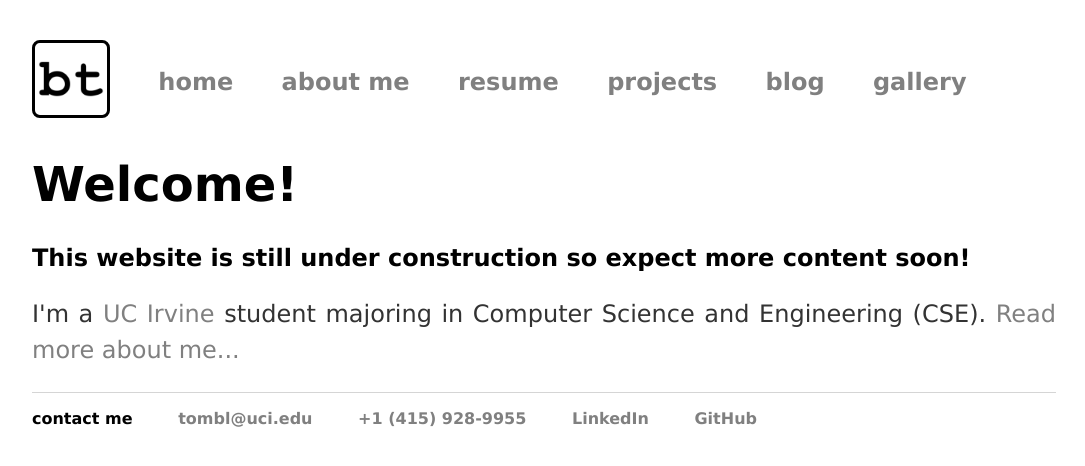
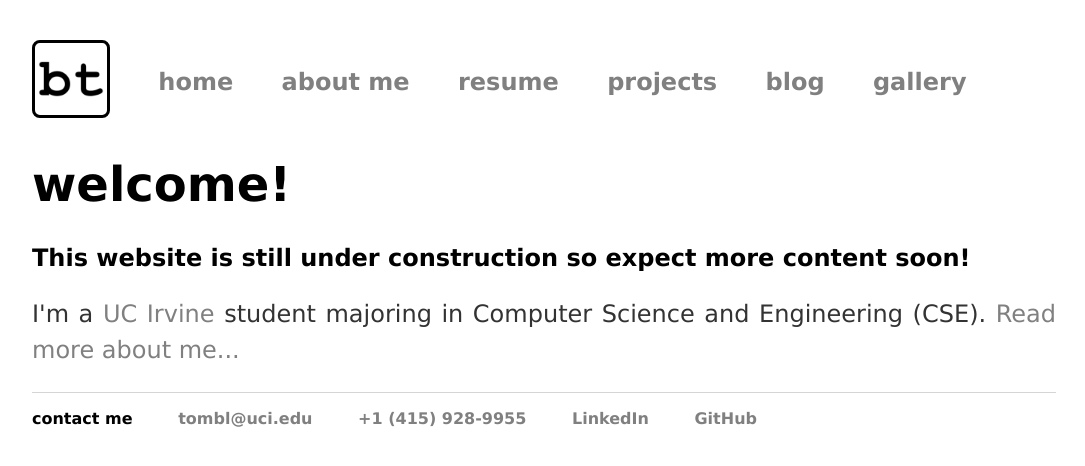
Before and after one commit to BTx123/BTx123.github.io, a Jekyll site: the page built from index.html, in a window 1280 px wide. Shown: the top 466 px of the page, without its empty margins (96-1181 px from the left). Built offline with Jekyll 4.4.1, drawn with Linux system fonts in a browser that asks for light colours; nearby versions of some CDN libraries.

Commit message:
Update with lowercase

```diff
--- a/index.html
+++ b/index.html
@@ -1,10 +1,10 @@
 ---
 layout: default
-title: Home | Brian Tom
+title: home | brian tom
 ---
 
 <div class="blurb">
-    <h1>Welcome!</h1>
+    <h1>welcome!</h1>
     <h2>This website is still under construction so expect more content soon!</h2>
     <p>
     	I'm a <a href="https://uci.edu/">UC Irvine</a> student majoring in Computer Science and Engineering (CSE). <a href="/about">Read more about me...</a>
```
